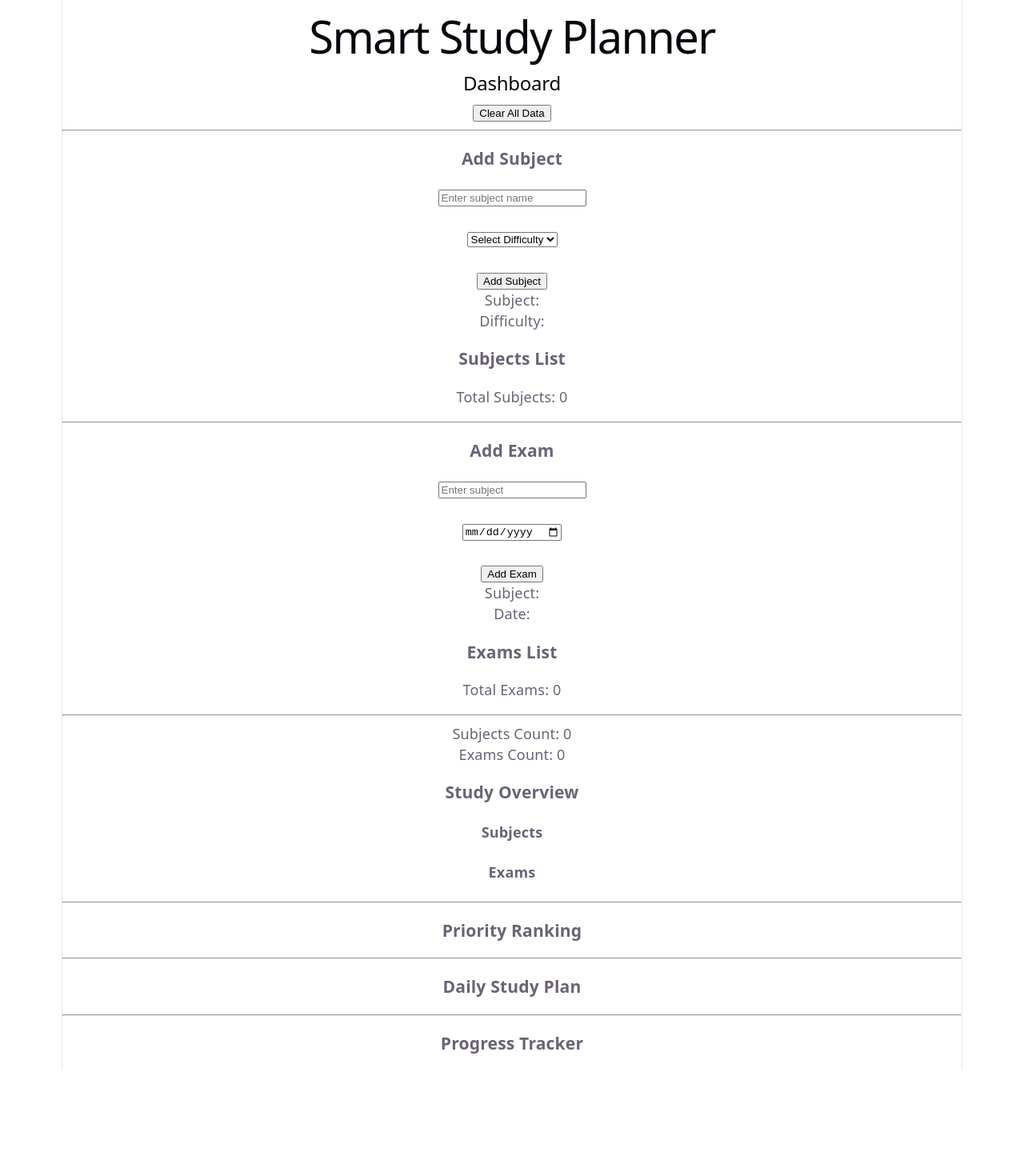
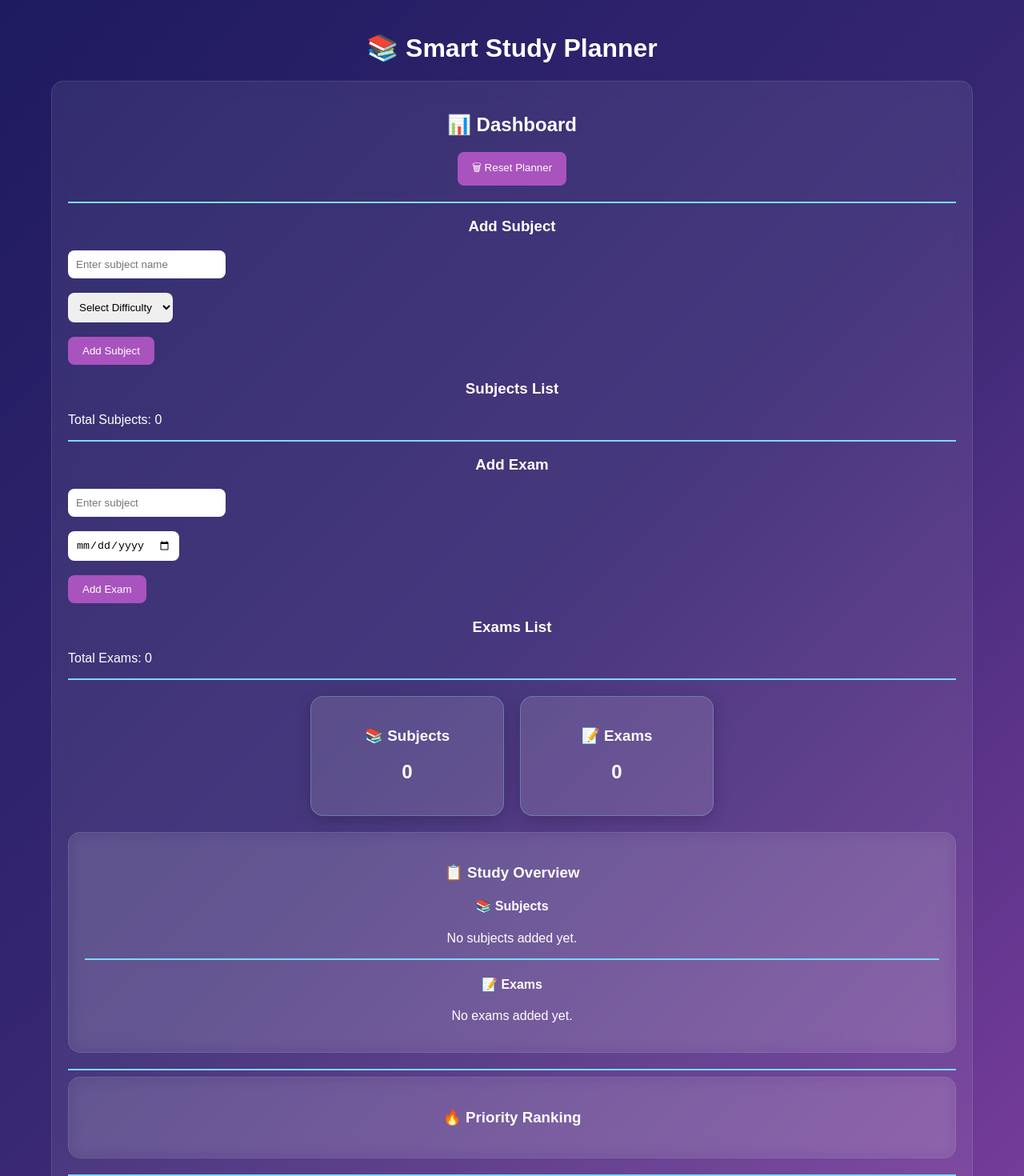
Before and after one commit to Nanditacodes29/SmartStudyPlanner, a React (Vite) app: page / in a window 1280 px wide. Shown: the top 1470 px of the page at 80% size. Before the commit the page ends 1338 px from the top, so only its background shows below. Built offline with nearby package versions, Linux system fonts and the light colour scheme.

Commit message:
Day 9 - Added local storage

```diff
--- a/src/App.css
+++ b/src/App.css
@@ -1,13 +1,116 @@
 body {
+  margin: 0;
   font-family: Arial, sans-serif;
-  padding: 20px;
-  margin: 0;
+  background: linear-gradient(
+    135deg,
+    #1E1B60,
+    #382773,
+    #7B3E9D
+  );
+  min-height: 100vh;
+  color: white;
 }
 
-h1 {
-  color: #333;
+h1,
+h2,
+h3,
+h4 {
+  text-align: center;
 }
 
-h2 {
-  color: #555;
+button {
+  background-color: #A953BE;
+  color: white;
+  border: none;
+  padding: 10px 18px;
+  border-radius: 8px;
+  cursor: pointer;
 }
+
+button:hover {
+  background-color: #7B3E9D;
+}
+
+input,
+select {
+  padding: 10px;
+  border-radius: 8px;
+  border: none;
+}
+
+input[type="range"] {
+  width: 250px;
+  accent-color: #7DDBFF;
+}
+
+hr {
+  border: 1px solid #7DDBFF;
+}
+
+.center-list {
+  list-style: none;
+  padding: 0;
+  text-align: center;
+}
+
+.center-list li {
+  margin: 10px 0;
+}
+
+.stats {
+  display: flex;
+  justify-content: center;
+  gap: 20px;
+  margin: 20px 0;
+}
+
+.stat-card {
+  background: rgba(255,255,255,0.12);
+
+  border: 1px solid rgba(
+    125,
+    219,
+    255,
+    0.3
+  );
+
+  box-shadow:
+    0 4px 20px rgba(
+      0,
+      0,
+      0,
+      0.2
+    );
+
+  padding: 20px 30px;
+
+  border-radius: 16px;
+
+  text-align: center;
+
+  min-width: 180px;
+}
+
+.clear-btn {
+  display: block;
+  margin: 0 auto 20px auto;
+  background-color: #A953BE;
+  color: white;
+  border: none;
+  padding: 10px 18px;
+  border-radius: 8px;
+  cursor: pointer;
+}
+
+.clear-btn:hover {
+  background-color: #7B3E9D;
+}
+
+.center-list {
+  text-align: center;
+}
+
+.completed-exam {
+  color: #7DDB7D;
+  font-weight: bold;
+}
--- a/src/App.jsx
+++ b/src/App.jsx
@@ -1,12 +1,12 @@
-// App.jsx
 import Dashboard from "./pages/Dashboard";
+import "./App.css";
 
 function App() {
   return (
-    <div>
-      <h1>Smart Study Planner</h1>
+    <>
+      <h1>📚 Smart Study Planner</h1>
       <Dashboard />
-    </div>
+    </>
   );
 }
 
--- a/src/components/CombinedData.jsx
+++ b/src/components/CombinedData.jsx
@@ -1,27 +1,45 @@
 function CombinedData({ subjects, exams }) {
   return (
-    <div>
-      <h3>Study Overview</h3>
+    <div className="card">
+      <h3>📋 Study Overview</h3>
 
-      <h4>Subjects</h4>
+      <h4>📚 Subjects</h4>
 
-      <ul>
-        {subjects.map((subject, index) => (
-          <li key={index}>
-            {subject.name} - Difficulty {subject.difficulty}
-          </li>
-        ))}
-      </ul>
+      <div className="center-list">
+        {subjects.length === 0 ? (
+          <p>No subjects added yet.</p>
+        ) : (
+          subjects.map((subject, index) => (
+            <p key={index}>
+              {subject.name} - Difficulty {subject.difficulty}
+            </p>
+          ))
+        )}
+      </div>
 
-      <h4>Exams</h4>
+      <hr />
 
-      <ul>
-        {exams.map((exam, index) => (
-          <li key={index}>
-            {exam.subject} → {exam.date}
-          </li>
-        ))}
-      </ul>
+      <h4>📝 Exams</h4>
+
+      <div className="center-list">
+        {exams.length === 0 ? (
+          <p>No exams added yet.</p>
+        ) : (
+          exams.map((exam, index) => (
+            <p
+  key={index}
+  className={
+    exam.completed
+      ? "completed-exam"
+      : ""
+  }
+>
+  {exam.completed ? "✅" : "📚"}{" "}
+  {exam.subject} → {exam.date}
+</p>
+          ))
+        )}
+      </div>
     </div>
   );
 }
--- a/src/components/DailyPlan.jsx
+++ b/src/components/DailyPlan.jsx
@@ -46,10 +46,7 @@ const studyPlan = exams
   );
 
   return (
-    <div>
-      <h3>Daily Study Plan</h3>
-
-      <ul>
+    <div className="center-list">
 
   {studyPlan.map(
     (item, index) => {
@@ -63,15 +60,19 @@ const studyPlan = exams
         hours = 2;
 
       return (
-              <li key={index}>
+        <p key={index}>
           {item.subject}
           {" → "}
-{hours} {hours === 1 ? "Hour" : "Hours"}              </li>
+          {hours}
+          {" "}
+          {hours === 1
+            ? "Hour"
+            : "Hours"}
+        </p>
       );
     }
   )}
 
-      </ul>
 </div>
   );
 }
--- a/src/components/ExamForm.jsx
+++ b/src/components/ExamForm.jsx
@@ -49,14 +49,12 @@ function ExamForm({ exams, setExams }) {  const [subject, setSubject] = useState
         Add Exam
       </button>
 
-      <p>Subject: {subject}</p>
-      <p>Date: {examDate}</p>
 
       <h3>Exams List</h3>
 
       <p>Total Exams: {exams.length}</p>
 
-      <ul>
+      <ul className="center-list">
         {exams.map((exam, index) => (
           <li key={index}>
   {exam.completed ? "✅" : "📚"}{" "}
--- a/src/components/PriorityList.jsx
+++ b/src/components/PriorityList.jsx
@@ -4,26 +4,25 @@ function PriorityList({ subjects, exams }) {
     const today = new Date();
     const exam = new Date(examDate);
 
-    const difference =
-      exam - today;
+    const difference = exam - today;
 
-    const daysLeft =
-      Math.ceil(
+    return Math.ceil(
       difference /
       (1000 * 60 * 60 * 24)
     );
-
-    return daysLeft;
   };
 
   return (
-    <div>
-      <h3>Priority Ranking</h3>
+    <div className="card">
 
-      <ul>
+      <h3>🔥 Priority Ranking</h3>
+
+      <div className="center-list">
+
         {exams
           .filter((exam) => !exam.completed)
           .map((exam, index) => {
+
             const daysLeft =
               calculateDaysLeft(exam.date);
 
@@ -47,7 +46,7 @@ const priority =
               ).toFixed(2);
 
             return (
-           <li key={index}>
+              <p key={index}>
                 {exam.subject}
                 {" | "}
                 Difficulty: {difficulty}
@@ -55,10 +54,11 @@ const priority =
                 Days Left: {daysLeft}
                 {" | "}
                 Priority: {priority}
-</li>
+              </p>
             );
           })}
-      </ul>
+
+      </div>
 
     </div>
   );
--- a/src/components/SubjectForm.jsx
+++ b/src/components/SubjectForm.jsx
@@ -53,8 +53,6 @@ function SubjectForm({ subjects, setSubjects }) {  const [subjectName, setSubjec
         Add Subject
       </button>
 
-      <p>Subject: {subjectName}</p>
-      <p>Difficulty: {difficulty}</p>
 
       <h3>Subjects List</h3>
 
--- a/src/index.css
+++ b/src/index.css
@@ -1,111 +1,24 @@
-:root {
-  --text: #6b6375;
-  --text-h: #08060d;
-  --bg: #fff;
-  --border: #e5e4e7;
-  --code-bg: #f4f3ec;
-  --accent: #aa3bff;
-  --accent-bg: rgba(170, 59, 255, 0.1);
-  --accent-border: rgba(170, 59, 255, 0.5);
-  --social-bg: rgba(244, 243, 236, 0.5);
-  --shadow:
-    rgba(0, 0, 0, 0.1) 0 10px 15px -3px, rgba(0, 0, 0, 0.05) 0 4px 6px -2px;
-
-  --sans: system-ui, 'Segoe UI', Roboto, sans-serif;
-  --heading: system-ui, 'Segoe UI', Roboto, sans-serif;
-  --mono: ui-monospace, Consolas, monospace;
-
-  font: 18px/145% var(--sans);
-  letter-spacing: 0.18px;
-  color-scheme: light dark;
-  color: var(--text);
-  background: var(--bg);
-  font-synthesis: none;
-  text-rendering: optimizeLegibility;
-  -webkit-font-smoothing: antialiased;
-  -moz-osx-font-smoothing: grayscale;
-
-  @media (max-width: 1024px) {
-    font-size: 16px;
-  }
+#root {
+  width: 90%;
+  max-width: 1200px;
+  margin: auto;
+  padding: 20px;
 }
 
-@media (prefers-color-scheme: dark) {
-  :root {
-    --text: #9ca3af;
-    --text-h: #f3f4f6;
-    --bg: #16171d;
-    --border: #2e303a;
-    --code-bg: #1f2028;
-    --accent: #c084fc;
-    --accent-bg: rgba(192, 132, 252, 0.15);
-    --accent-border: rgba(192, 132, 252, 0.5);
-    --social-bg: rgba(47, 48, 58, 0.5);
-    --shadow:
-      rgba(0, 0, 0, 0.4) 0 10px 15px -3px, rgba(0, 0, 0, 0.25) 0 4px 6px -2px;
-  }
+.card {
+  background: rgba(255,255,255,0.08);
+  backdrop-filter: blur(10px);
 
-  #social .button-icon {
-    filter: invert(1) brightness(2);
-  }
+  border-radius: 15px;
+
+  padding: 20px;
+
+  margin-bottom: 20px;
+
+  border: 1px solid rgba(
+    255,
+    255,
+    255,
+    0.1
+  );
 }
-
-body {
-  margin: 0;
-}
-
-#root {
-  width: 1126px;
-  max-width: 100%;
-  margin: 0 auto;
-  text-align: center;
-  border-inline: 1px solid var(--border);
-  min-height: 100svh;
-  display: flex;
-  flex-direction: column;
-  box-sizing: border-box;
-}
-
-h1,
-h2 {
-  font-family: var(--heading);
-  font-weight: 500;
-  color: var(--text-h);
-}
-
-h1 {
-  font-size: 56px;
-  letter-spacing: -1.68px;
-  margin: 32px 0;
-  @media (max-width: 1024px) {
-    font-size: 36px;
-    margin: 20px 0;
-  }
-}
-h2 {
-  font-size: 24px;
-  line-height: 118%;
-  letter-spacing: -0.24px;
-  margin: 0 0 8px;
-  @media (max-width: 1024px) {
-    font-size: 20px;
-  }
-}
-p {
-  margin: 0;
-}
-
-code,
-.counter {
-  font-family: var(--mono);
-  display: inline-flex;
-  border-radius: 4px;
-  color: var(--text-h);
-}
-
-code {
-  font-size: 15px;
-  line-height: 135%;
-  padding: 4px 8px;
-  background: var(--code-bg);
-}
--- a/src/pages/Dashboard.jsx
+++ b/src/pages/Dashboard.jsx
@@ -66,11 +66,15 @@ function Dashboard() {
   };
 
 return (
-    <div>
-      <h2>Dashboard</h2>
+  <div className="card">
 
-      <button onClick={clearAllData}>
-        Clear All Data
+    <h2>📊 Dashboard</h2>
+
+    <button
+      className="clear-btn"
+      onClick={clearAllData}
+    >
+      🗑 Reset Planner
     </button>
 
     <hr />
@@ -89,8 +93,20 @@ function Dashboard() {
 
     <hr />
 
-      <p>Subjects Count: {subjects.length}</p>
-      <p>Exams Count: {exams.length}</p>
+
+      <div className="stats">
+
+  <div className="stat-card">
+    <h3>📚 Subjects</h3>
+    <h2>{subjects.length}</h2>
+  </div>
+
+  <div className="stat-card">
+    <h3>📝 Exams</h3>
+    <h2>{exams.length}</h2>
+  </div>
+
+</div>
 
       <CombinedData
         subjects={subjects}
```
Lines whose indentation alone changed are shown as unchanged.
